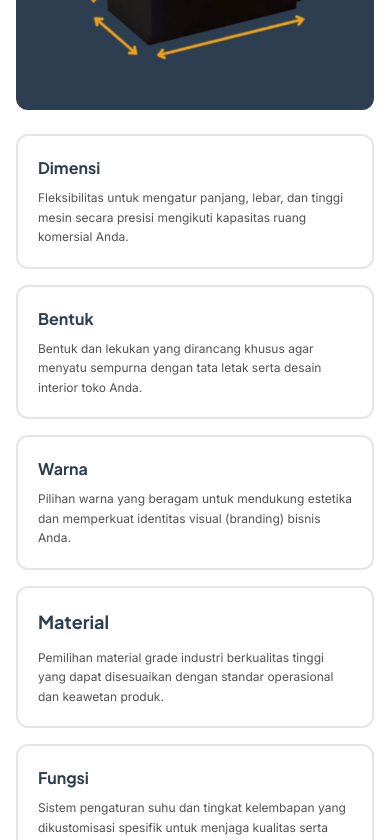
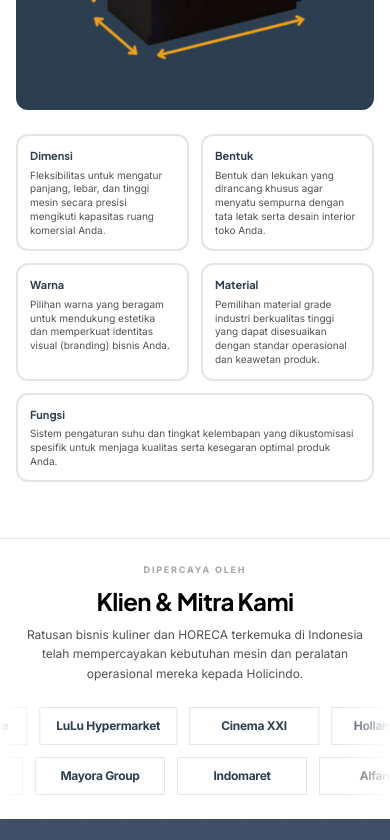
Before and after one commit to Holicindo/company-profile, a Next.js app in the folder frontend/: page /about in a window 390 px wide. Shown: the part 2420-3260 px from the top of the page. Built offline with nearby package versions, Linux system fonts and the light colour scheme.

Commit message:
fix: optimize mobile layouts for categories, customization, gallery, and fix hero text overlap

```diff
--- a/frontend/src/app/about/AboutView.tsx
+++ b/frontend/src/app/about/AboutView.tsx
@@ -112,30 +112,30 @@ export function AboutView() {
                 </div>
               </div>
 
-              <div className="lg:col-span-7 grid grid-cols-1 md:grid-cols-2 gap-4 sm:gap-6">
-                <div className="bg-white border-2 border-neutral-200 rounded-xl p-5 sm:p-6 hover:border-[#2D3E50] transition-all">
-                  <h3 className="font-bold text-[#2D3E50] text-base sm:text-lg mb-2 sm:mb-3">{t('Dimensi', 'Dimensions')}</h3>
-                  <p className="text-neutral-600 text-xs sm:text-base leading-relaxed">{t('Fleksibilitas untuk mengatur panjang, lebar, dan tinggi mesin secara presisi mengikuti kapasitas ruang komersial Anda.', 'Flexibility to precisely customize length, width, and height according to your commercial space capacity.')}</p>
+              <div className="lg:col-span-7 grid grid-cols-2 gap-3 sm:gap-6">
+                <div className="bg-white border-2 border-neutral-200 rounded-xl p-3 sm:p-6 hover:border-[#2D3E50] transition-all">
+                  <h3 className="font-bold text-[#2D3E50] text-[11px] sm:text-lg mb-1 sm:mb-3">{t('Dimensi', 'Dimensions')}</h3>
+                  <p className="text-neutral-600 text-[10px] sm:text-base leading-snug sm:leading-relaxed">{t('Fleksibilitas untuk mengatur panjang, lebar, dan tinggi mesin secara presisi mengikuti kapasitas ruang komersial Anda.', 'Flexibility to precisely customize length, width, and height according to your commercial space capacity.')}</p>
                 </div>
 
-                <div className="bg-white border-2 border-neutral-200 rounded-xl p-5 sm:p-6 hover:border-[#2D3E50] transition-all">
-                  <h3 className="font-bold text-[#2D3E50] text-base sm:text-lg mb-2 sm:mb-3">{t('Bentuk', 'Shape & Form')}</h3>
-                  <p className="text-neutral-600 text-xs sm:text-base leading-relaxed">{t('Bentuk dan lekukan yang dirancang khusus agar menyatu sempurna dengan tata letak serta desain interior toko Anda.', 'Custom shapes and curves designed to seamlessly integrate with your store layout and interior design.')}</p>
+                <div className="bg-white border-2 border-neutral-200 rounded-xl p-3 sm:p-6 hover:border-[#2D3E50] transition-all">
+                  <h3 className="font-bold text-[#2D3E50] text-[11px] sm:text-lg mb-1 sm:mb-3">{t('Bentuk', 'Shape & Form')}</h3>
+                  <p className="text-neutral-600 text-[10px] sm:text-base leading-snug sm:leading-relaxed">{t('Bentuk dan lekukan yang dirancang khusus agar menyatu sempurna dengan tata letak serta desain interior toko Anda.', 'Custom shapes and curves designed to seamlessly integrate with your store layout and interior design.')}</p>
                 </div>
 
-                <div className="bg-white border-2 border-neutral-200 rounded-xl p-5 sm:p-6 hover:border-[#2D3E50] transition-all">
-                  <h3 className="font-bold text-[#2D3E50] text-base sm:text-lg mb-2 sm:mb-3">{t('Warna', 'Color Palette')}</h3>
-                  <p className="text-neutral-600 text-xs sm:text-base leading-relaxed">{t('Pilihan warna yang beragam untuk mendukung estetika dan memperkuat identitas visual (branding) bisnis Anda.', 'Diverse color choices to enhance aesthetics and reinforce your visual brand identity.')}</p>
+                <div className="bg-white border-2 border-neutral-200 rounded-xl p-3 sm:p-6 hover:border-[#2D3E50] transition-all">
+                  <h3 className="font-bold text-[#2D3E50] text-[11px] sm:text-lg mb-1 sm:mb-3">{t('Warna', 'Color Palette')}</h3>
+                  <p className="text-neutral-600 text-[10px] sm:text-base leading-snug sm:leading-relaxed">{t('Pilihan warna yang beragam untuk mendukung estetika dan memperkuat identitas visual (branding) bisnis Anda.', 'Diverse color choices to enhance aesthetics and reinforce your visual brand identity.')}</p>
                 </div>
 
-                <div className="bg-white border-2 border-neutral-200 rounded-xl p-5 sm:p-6 hover:border-[#2D3E50] transition-all">
-                  <h3 className="font-bold text-[#2D3E50] text-lg mb-3">{t('Material', 'Materials')}</h3>
-                  <p className="text-neutral-600 text-xs sm:text-base leading-relaxed">{t('Pemilihan material grade industri berkualitas tinggi yang dapat disesuaikan dengan standar operasional dan keawetan produk.', 'High-grade industrial material selection customized for operational standards and long-lasting durability.')}</p>
+                <div className="bg-white border-2 border-neutral-200 rounded-xl p-3 sm:p-6 hover:border-[#2D3E50] transition-all">
+                  <h3 className="font-bold text-[#2D3E50] text-[11px] sm:text-lg mb-1 sm:mb-3">{t('Material', 'Materials')}</h3>
+                  <p className="text-neutral-600 text-[10px] sm:text-base leading-snug sm:leading-relaxed">{t('Pemilihan material grade industri berkualitas tinggi yang dapat disesuaikan dengan standar operasional dan keawetan produk.', 'High-grade industrial material selection customized for operational standards and long-lasting durability.')}</p>
                 </div>
 
-                <div className="bg-white border-2 border-neutral-200 rounded-xl p-5 sm:p-6 hover:border-[#2D3E50] transition-all md:col-span-2">
-                  <h3 className="font-bold text-[#2D3E50] text-base sm:text-lg mb-2 sm:mb-3">{t('Fungsi', 'Functionality')}</h3>
-                  <p className="text-neutral-600 text-xs sm:text-base leading-relaxed">{t('Sistem pengaturan suhu dan tingkat kelembapan yang dikustomisasi spesifik untuk menjaga kualitas serta kesegaran optimal produk Anda.', 'Customized temperature and humidity control systems designed to preserve optimal quality and freshness.')}</p>
+                <div className="bg-white border-2 border-neutral-200 rounded-xl p-3 sm:p-6 hover:border-[#2D3E50] transition-all col-span-2">
+                  <h3 className="font-bold text-[#2D3E50] text-[11px] sm:text-lg mb-1 sm:mb-3">{t('Fungsi', 'Functionality')}</h3>
+                  <p className="text-neutral-600 text-[10px] sm:text-base leading-snug sm:leading-relaxed">{t('Sistem pengaturan suhu dan tingkat kelembapan yang dikustomisasi spesifik untuk menjaga kualitas serta kesegaran optimal produk Anda.', 'Customized temperature and humidity control systems designed to preserve optimal quality and freshness.')}</p>
                 </div>
               </div>
             </div>
--- a/frontend/src/app/globals.css
+++ b/frontend/src/app/globals.css
@@ -49,9 +49,15 @@
   100% { transform: translateX(0); }
 }
 .animate-marquee,
-.animate-marquee-left  { animation: marquee-left  30s linear infinite; }
+.animate-marquee-left  { animation: marquee-left 25s linear infinite; }
 .animate-marquee-reverse,
-.animate-marquee-right { animation: marquee-right 35s linear infinite; }
+.animate-marquee-right { animation: marquee-right 28s linear infinite; }
+@media (max-width: 640px) {
+  .animate-marquee,
+  .animate-marquee-left  { animation: marquee-left 12s linear infinite; }
+  .animate-marquee-reverse,
+  .animate-marquee-right { animation: marquee-right 14s linear infinite; }
+}
 .animate-marquee:hover,
 .animate-marquee-reverse:hover,
 .animate-marquee-left:hover,
--- a/frontend/src/app/projects/ProjectsView.tsx
+++ b/frontend/src/app/projects/ProjectsView.tsx
@@ -34,19 +34,20 @@ export function ProjectsView({ data, page }: { data: any; page: number }) {
   return (
     <div className="min-h-screen bg-white font-sans text-neutral-900">
 
-      {/* ── Hero Slideshow — natural image height, no crop ── */}
-      <div className="relative text-white overflow-hidden">
+      {/* ── Hero Slideshow — min-h on mobile, natural on desktop ── */}
+      <div className="relative text-white overflow-hidden min-h-[360px] sm:min-h-0 bg-neutral-900">
 
-        {/* Ghost spacer: renders image[0] in normal flow to give container its natural height */}
+        {/* Ghost spacer: hidden on mobile, normal flow on desktop to give natural height */}
         {/* eslint-disable-next-line @next/next/no-img-element */}
         <img
           src={heroSlides[0]}
           alt=""
           aria-hidden
-          style={{ width: '100%', display: 'block', visibility: 'hidden' }}
+          className="hidden sm:block"
+          style={{ width: '100%', visibility: 'hidden' }}
         />
 
-        {/* Slides — absolutely fill the ghost-sized container, full image, no crop */}
+        {/* Slides — absolutely fill the container */}
         <div className="absolute inset-0">
           {heroSlides.map((slide, index) => (
             <div
@@ -64,7 +65,7 @@ export function ProjectsView({ data, page }: { data: any; page: number }) {
                   width: '100%',
                   height: '100%',
                   display: 'block',
-                  objectFit: 'fill',
+                  objectFit: 'cover',
                   imageRendering: 'auto',
                 }}
               />
--- a/frontend/src/components/home/ProductCategoriesSection.tsx
+++ b/frontend/src/components/home/ProductCategoriesSection.tsx
@@ -59,9 +59,9 @@ export function ProductCategoriesSection({ categories }: { categories: ProductCa
             {t('Lihat Semua', 'View All')} <ArrowRight size={14} strokeWidth={1.75} />
           </Link>
         </div>
-        <div className="grid grid-cols-1 md:grid-cols-3 gap-4 sm:gap-6">
+        <div className="flex overflow-x-auto hide-scrollbar snap-x snap-mandatory md:grid md:grid-cols-3 gap-4 sm:gap-6 pb-4 md:pb-0 -mx-4 px-4 sm:mx-0 sm:px-0">
           {display.map((cat: any) => (
-            <Link key={cat.slug} href={`/products/category/${cat.slug}`} className="group relative overflow-hidden h-72 sm:h-96 bg-neutral-100 transition-all duration-500 border border-neutral-200 active:scale-[0.99]">
+            <Link key={cat.slug} href={`/products/category/${cat.slug}`} className="group relative flex-shrink-0 w-[85vw] sm:w-[60vw] md:w-auto snap-center overflow-hidden h-72 sm:h-96 bg-neutral-100 transition-all duration-500 border border-neutral-200 active:scale-[0.99]">
               {cat.imageUrl
                 ? <Image src={cat.imageUrl} alt={cat.name} fill className="object-cover opacity-85 group-hover:scale-105 group-hover:opacity-100 transition-all duration-700" sizes="(max-width: 768px) 100vw, 33vw" unoptimized />
                 : <div className="absolute inset-0 bg-neutral-200" />}
```
Also changed, not shown: frontend/src/components/projects/ProjectGallery.tsx (+9 -10 lines).
